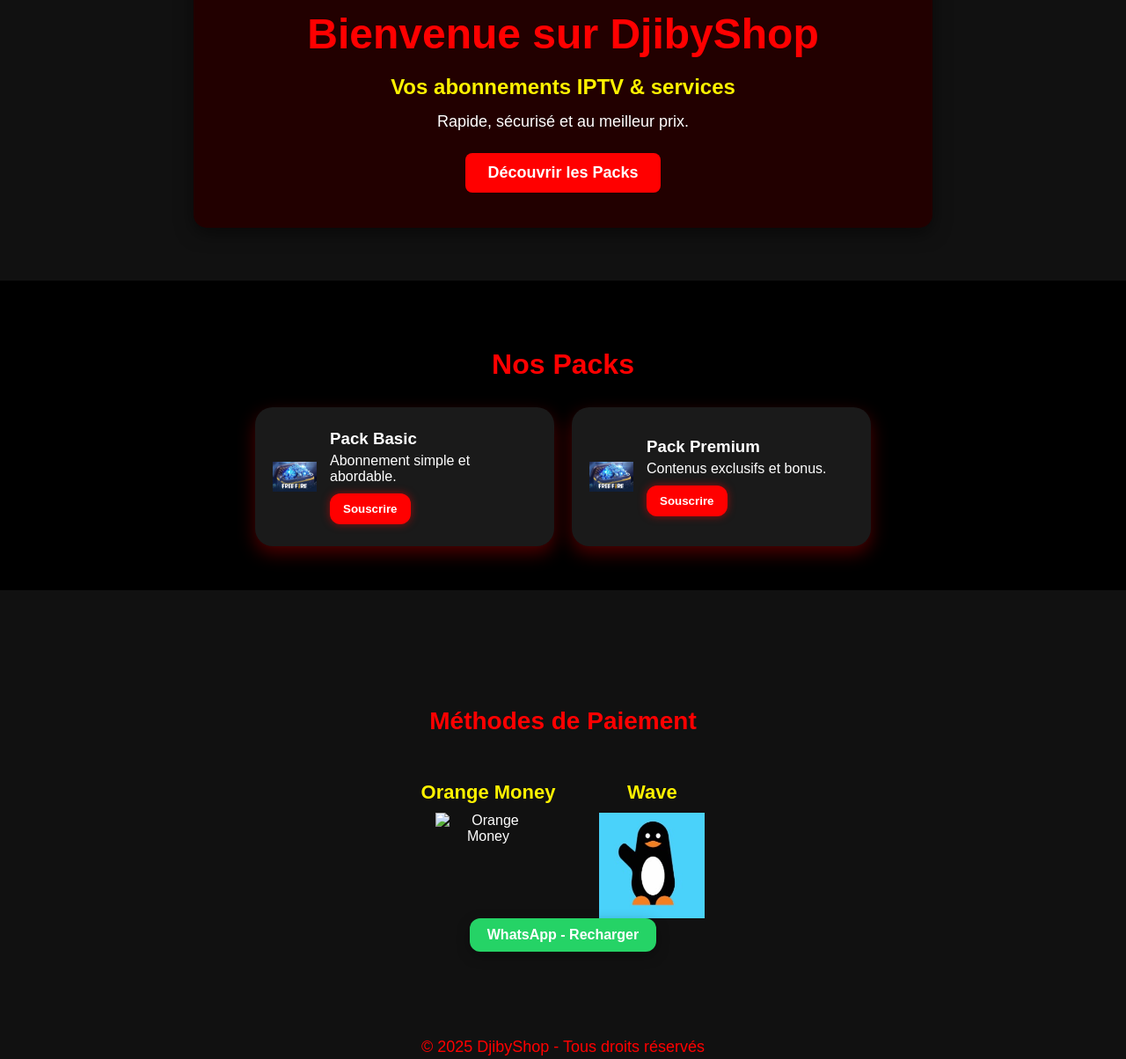
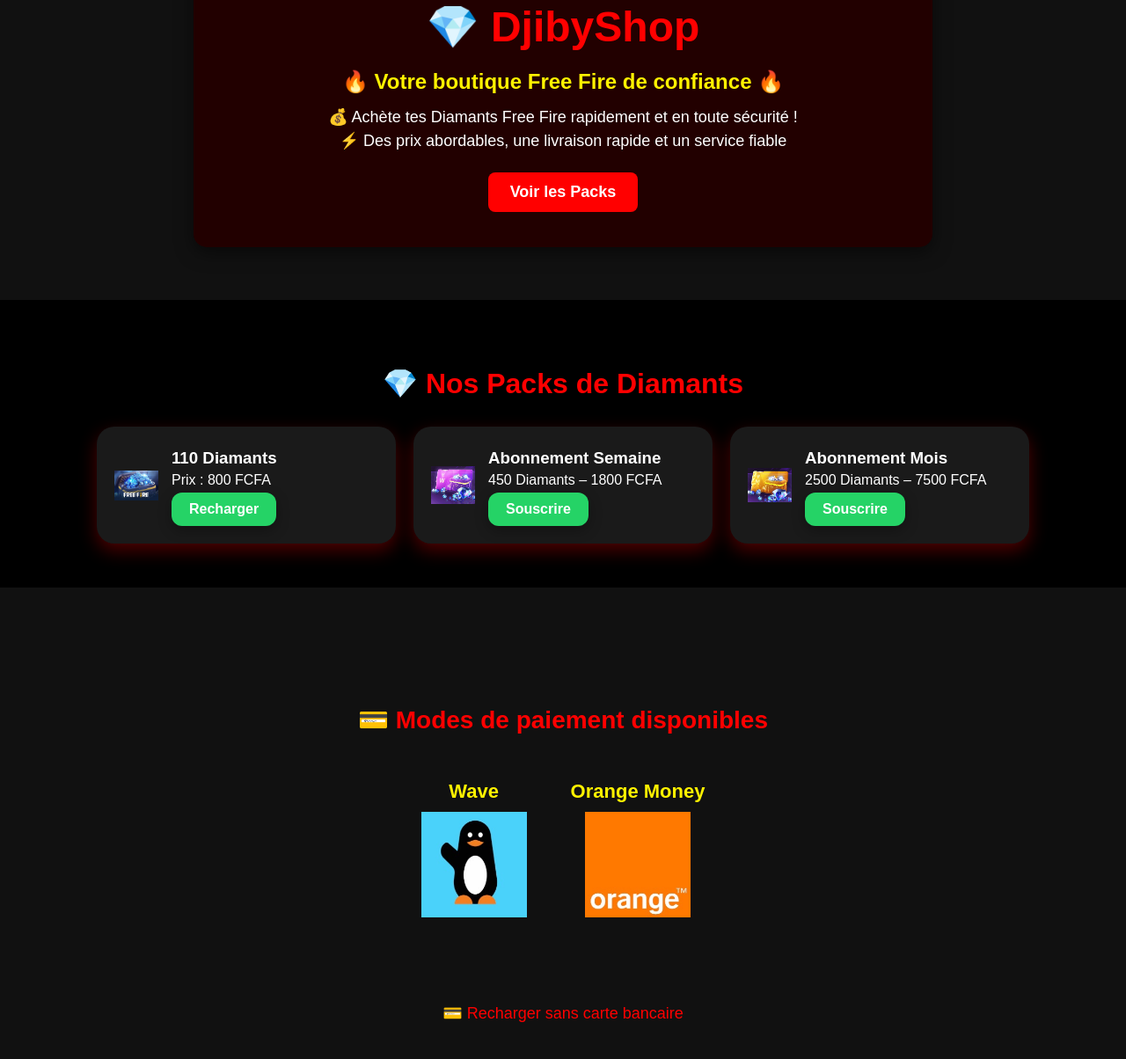
Before and after one commit to md221pro/djibyshop, a plain HTML site: page index.html in a window 1280 px wide. Shown: the part 267-1471 px from the top of the page at 88% size. Drawn offline with Linux system fonts and the light colour scheme.

Commit message:
Update index.html

```diff
--- a/index.html
+++ b/index.html
@@ -6,20 +6,21 @@
     <title>DjibyShop</title>
     <link rel="stylesheet" href="style.css">
 
-  <!-- Script Google AdSense -->
+    <!-- Google AdSense -->
     <script async src="https://pagead2.googlesyndication.com/pagead/js/adsbygoogle.js?client=ca-pub-9846404782198327"
         crossorigin="anonymous"></script>
 </head>
 <body>
 
     <!-- Section Accueil -->
-  <section class="hero">
+    <header class="hero">
         <img src="logo.png" alt="Logo DjibyShop" class="logo">
-    <h1>Bienvenue sur DjibyShop</h1>
-    <h2>Vos abonnements IPTV & services</h2>
-    <p>Rapide, sécurisé et au meilleur prix.</p>
-    <a href="#packs" class="btn">Découvrir les Packs</a>
-  </section>
+        <h1>💎 DjibyShop</h1>
+        <h2>🔥 Votre boutique Free Fire de confiance 🔥</h2>
+        <p>💰 Achète tes Diamants Free Fire rapidement et en toute sécurité !</p>
+        <p>⚡ Des prix abordables, une livraison rapide et un service fiable</p>
+        <a href="#packs" class="btn">Voir les Packs</a>
+    </header>
 
     <!-- Pub AdSense -->
     <div class="ads-container">
@@ -36,29 +37,44 @@
 
     <!-- Section Packs -->
     <section id="packs">
-    <h2>Nos Packs</h2>
+        <h2>💎 Nos Packs de Diamants</h2>
         <div class="packs-container">
+            <!-- Ici tu remets tous tes packs originaux, avec images et boutons WhatsApp -->
+            <!-- Exemple pour un pack -->
             <div class="pack">
-        <img src="diamond.png" class="diamond" alt="Pack 1">
+                <img src="diamond.png" alt="Diamant" class="diamond">
                 <div class="pack-text">
-          <h3>Pack Basic</h3>
-          <p>Abonnement simple et abordable.</p>
-          <button>Souscrire</button>
+                    <h3>110 Diamants</h3>
+                    <p>Prix : 800 FCFA</p>
+                    <a href="https://wa.me/22384849411?text=Bonjour%20DjibyShop,%20je%20souhaite%20recharger%20110%20diamants%20sur%20Free%20Fire.%20Merci!" target="_blank" class="btn-whatsapp">Recharger</a>
+                </div>
+            </div>
+
+            <!-- Mets ici tous les autres packs exactement comme dans ton code original -->
+
+            <!-- Abonnements -->
+            <div class="pack">
+                <img src="subscription-week.png" alt="Abonnement Semaine" class="diamond">
+                <div class="pack-text">
+                    <h3>Abonnement Semaine</h3>
+                    <p>450 Diamants – 1800 FCFA</p>
+                    <a href="https://wa.me/22384849411?text=Bonjour%20DjibyShop,%20je%20souhaite%20souscrire%20à%20l'abonnement%20semaine%20pour%20450%20diamants%20sur%20Free%20Fire.%20Merci!" target="_blank" class="btn-whatsapp">Souscrire</a>
                 </div>
             </div>
 
             <div class="pack">
-        <img src="diamond.png" class="diamond" alt="Pack 2">
+                <img src="subscription-month.png" alt="Abonnement Mois" class="diamond">
                 <div class="pack-text">
-          <h3>Pack Premium</h3>
-          <p>Contenus exclusifs et bonus.</p>
-          <button>Souscrire</button>
+                    <h3>Abonnement Mois</h3>
+                    <p>2500 Diamants – 7500 FCFA</p>
+                    <a href="https://wa.me/22384849411?text=Bonjour%20DjibyShop,%20je%20souhaite%20souscrire%20à%20l'abonnement%20mois%20pour%202500%20diamants%20sur%20Free%20Fire.%20Merci!" target="_blank" class="btn-whatsapp">Souscrire</a>
                 </div>
             </div>
+
         </div>
     </section>
 
-  <!-- Pub AdSense -->
+    <!-- Pub AdSense après packs -->
     <div class="ads-container">
         <ins class="adsbygoogle"
              style="display:block"
@@ -73,23 +89,22 @@
 
     <!-- Section Paiement -->
     <section id="paiement">
-    <h2>Méthodes de Paiement</h2>
+        <h2>💳 Modes de paiement disponibles</h2>
         <div class="payment-methods-container">
             <div class="payment-method">
-        <h3>Orange Money</h3>
-        <img src="orange.png" class="pay-logo" alt="Orange Money">
+                <h3>Wave</h3>
+                <img src="wave.png" alt="Wave" class="pay-logo">
             </div>
             <div class="payment-method">
-        <h3>Wave</h3>
-        <img src="wave.png" class="pay-logo" alt="Wave">
+                <h3>Orange Money</h3>
+                <img src="orange-money.png" alt="Orange Money" class="pay-logo">
             </div>
         </div>
-    <a href="https://wa.me/221770902217" class="btn-whatsapp">WhatsApp - Recharger</a>
     </section>
 
     <!-- Footer -->
     <footer>
-    <p>&copy; 2025 DjibyShop - Tous droits réservés</p>
+        <p>💳 Recharger sans carte bancaire</p>
     </footer>
 
     <!-- Pub AdSense en bas -->
```
Lines whose indentation alone changed are shown as unchanged.
